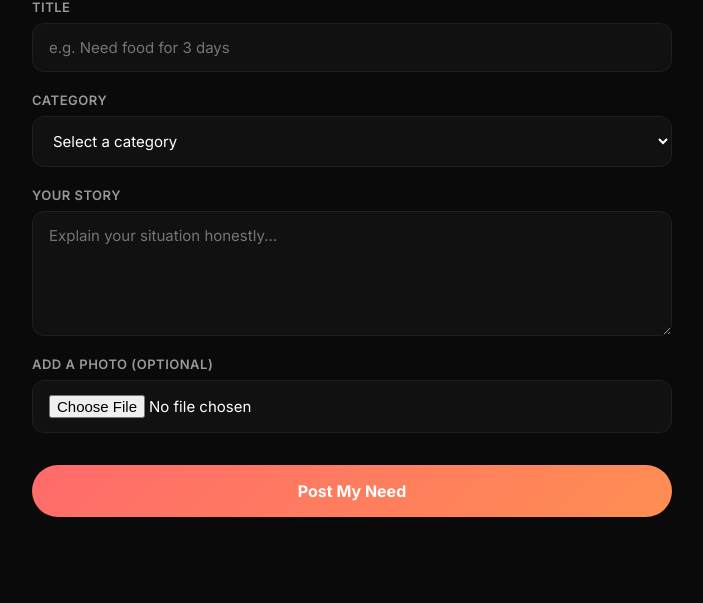
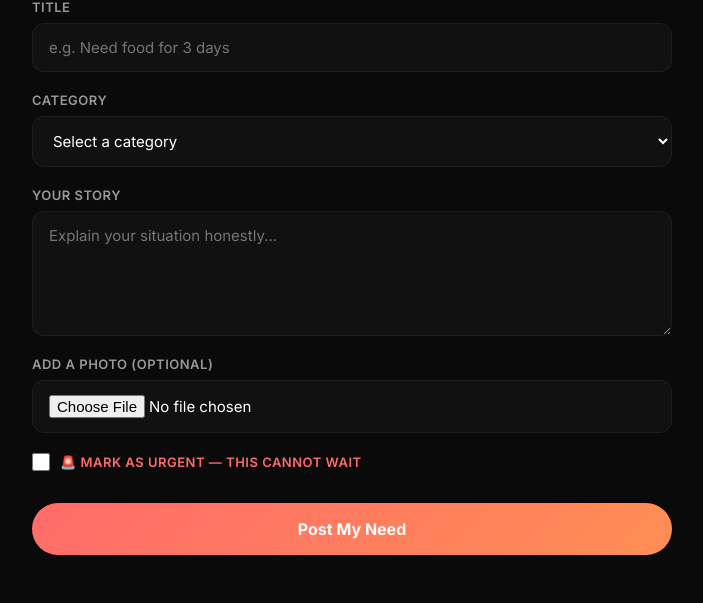
Before and after one commit to Sangima-Chowdhury/withme, a Flask app: page /post/new in a window 1280 px wide. Shown: the part 214-817 px from the top of the page, without its empty margins (288-991 px from the left). Before the commit the page ends 731 px from the top, so only its background shows below. Run offline with Flask 3, Linux system fonts and the light colour scheme; a user stored in the database is signed in.

Commit message:
Add urgency flag to posts

```diff
--- a/app.py
+++ b/app.py
@@ -63,6 +63,7 @@ class Post(db.Model):
     ai_summary = db.Column(db.Text, nullable=True)
     date_posted = db.Column(db.DateTime, default=datetime.utcnow)
     user_id = db.Column(db.Integer, db.ForeignKey("user.id"), nullable=True)
+    is_urgent = db.Column(db.Boolean, default=False, nullable=False)
 
     def __repr__(self):
         return f"<Post {self.title}>"
@@ -117,7 +118,10 @@ Maximum 30 words."""
 
 @app.route("/")
 def home():
-    posts = Post.query.order_by(Post.date_posted.desc()).all()
+    posts = Post.query.order_by(
+        Post.is_urgent.desc(),
+        Post.date_posted.desc()).all()
+
     return render_template("index.html", posts=posts)
 
 
@@ -128,6 +132,7 @@ def new_post():
         title = request.form.get("title")
         description = request.form.get("description")
         category = request.form.get("category")
+        is_urgent = request.form.get("is_urgent") == "true"
 
         # Handle photo upload to Cloudinary and get the secure URL to save in the DATABASE, with error handling to ensure the app doesn't crash if the upload fails, and instead just saves the post without a photo
 
@@ -150,7 +155,8 @@ def new_post():
             category=category,
             photo_filename=photo_filename,
             ai_summary=ai_summary,
-            user_id=current_user.id
+            user_id=current_user.id,
+            is_urgent=is_urgent
         )
 
         db.session.add(post)
@@ -191,7 +197,7 @@ def register():
     return render_template("register.html")
 
 
-@app.route("/login", methods=["GET", "POST])"])
+@app.route("/login", methods=["GET", "POST"])
 def login():
     if request.method == "POST":
         email = request.form.get("email")
--- a/templates/post.html
+++ b/templates/post.html
@@ -46,6 +46,17 @@
             <input type="file" id="photo" name="photo" accept="image/*">
             </div>
 
+
+        <div class="form-group">
+            <label style="display:flex; align-items:center; gap:10px; cursor:pointer;">
+                <input type="checkbox" name="is_urgent" value="true"
+                style="width:18px; height:18px; accent-color:#FF6B6B;">
+                <span style="color:#FF6B6B; font-weight:600;">
+                     🚨 Mark as urgent — this cannot wait
+                </span>
+            </label>
+        </div>
+
             <button type="submit">Post My Need</button>
 
     </form>
```
Also changed, not shown: templates/index.html (+6 -1 lines), instance/withme.db.
